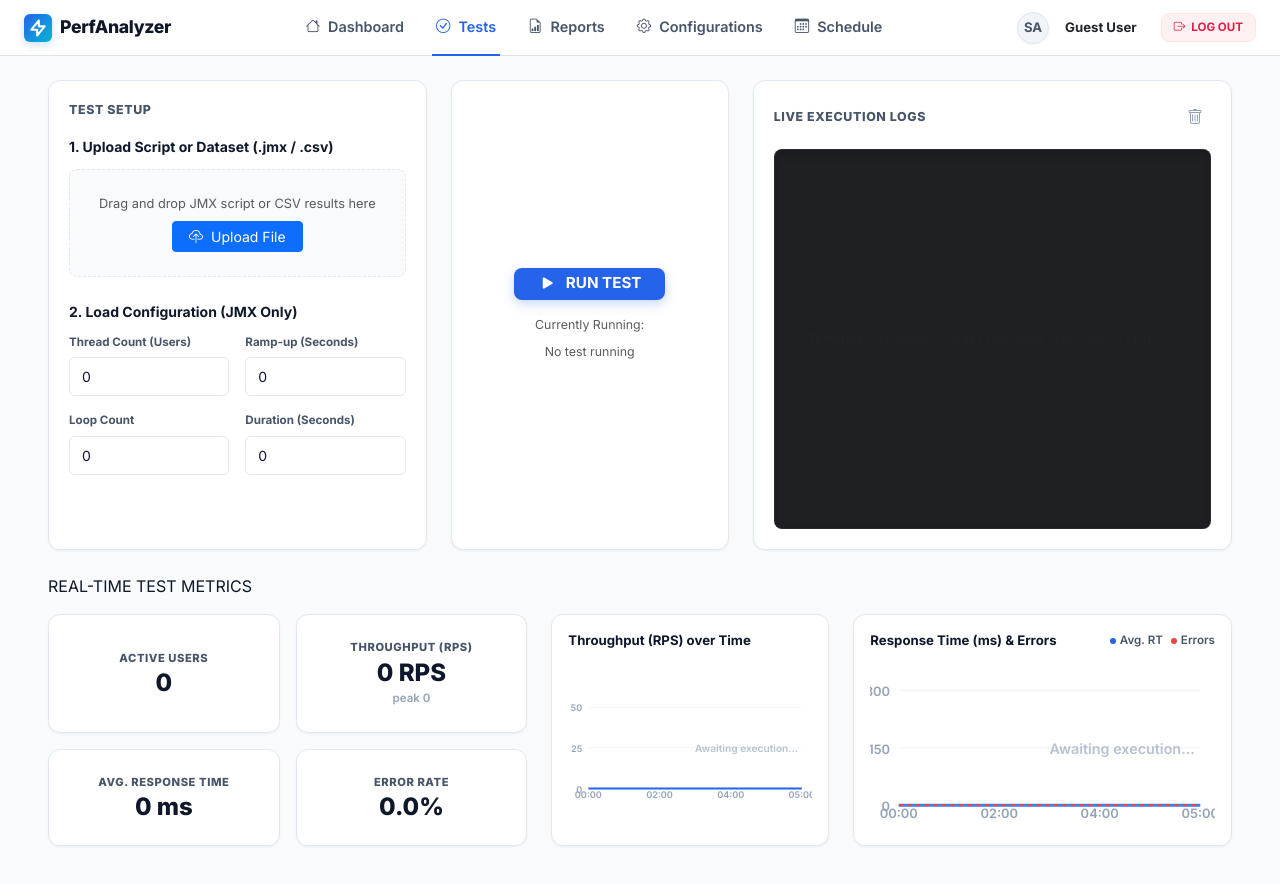
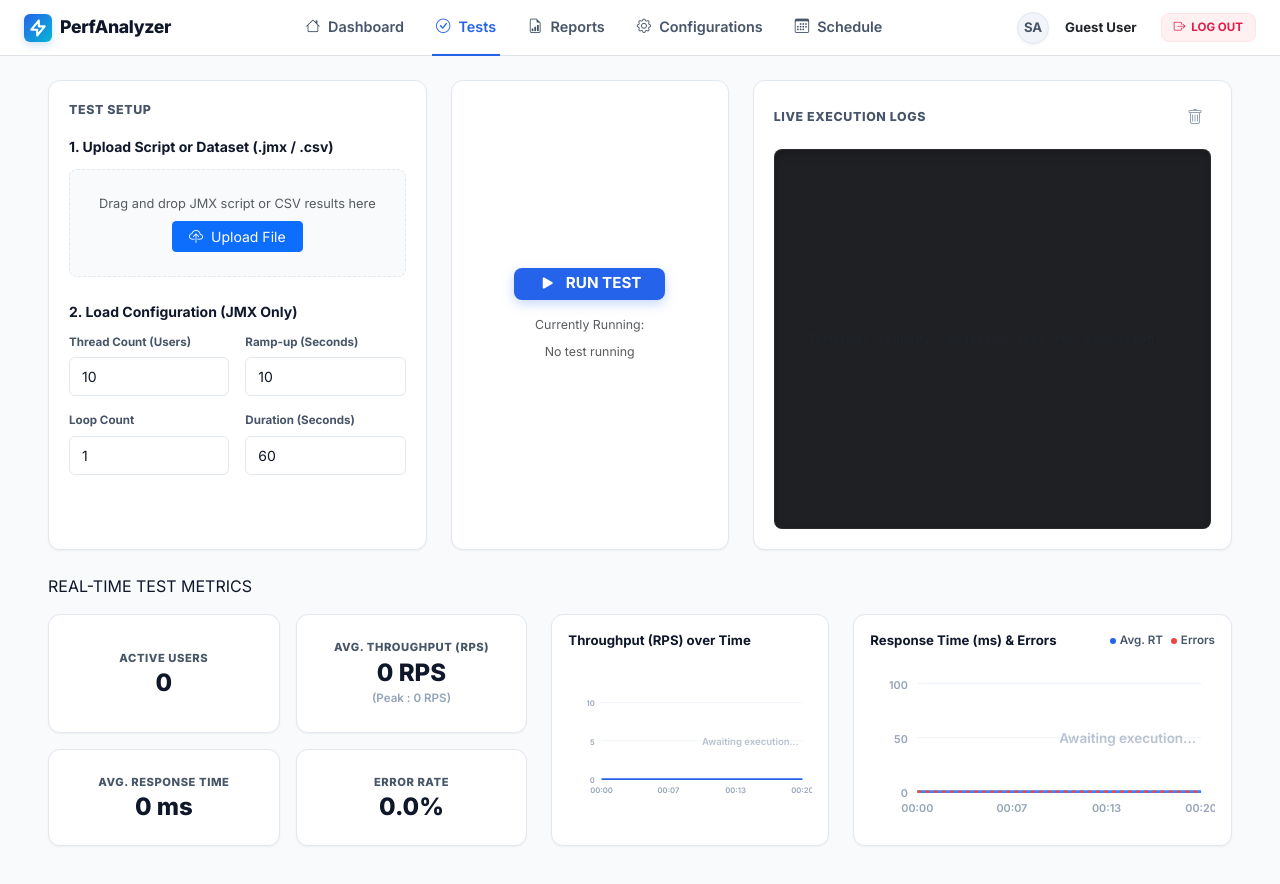
Before and after one commit to Himanshux19/PerfAnalyzer, an Angular app in the folder perfAnalyzer-frontend/: page /dashboard in a window 1280 px wide. Shown: the top 884 px of the page. Built offline with nearby package versions, Linux system fonts and the light colour scheme; sample sign-in values are in the browser's storage.

Commit message:
feat: enhance performance metrics display and update requirements.txt

```diff
--- a/perfAnalyzer-frontend/src/app/api.service.ts
+++ b/perfAnalyzer-frontend/src/app/api.service.ts
@@ -24,6 +24,7 @@ export interface TestStatusResponse {
   jmeter_log: string;
   bzt_log: string;
   throughput?: number;
+  windowed_rps?: number;
   avg_rt?: number;
   error_rate?: number;
   active_users?: number;
@@ -49,10 +50,12 @@ export class ApiService {
   csvUploadStatus = signal<'idle' | 'uploading' | 'success' | 'error'>('idle');
 
   users = signal<number | null>(0);
-  rampUp = signal<number | null>(0);
-  loopCount = signal<number | null>(0);
-  duration = signal<number | null>(0);
+  concurrency = signal<number | null>(10);
+  rampUp = signal<number | null>(10);
+  loopCount = signal<number | null>(1);
+  duration = signal<number | null>(60);
   scheduler = signal<boolean>(false);
+  elapsedSeconds = signal<number>(0);
 
   // Execution state & console output logs
   testStatus = signal<'idle' | 'running' | 'success' | 'error'>('idle');
@@ -63,6 +66,8 @@ export class ApiService {
   // Real-time parsed metrics from bzt.log
   runnerRps = signal<string>('0 RPS');
   runnerPeakRps = signal<string>('peak 0');
+  runnerAvgRps = signal<string>('0 RPS');
+  totalRequests = signal<number>(0);
   runnerAvgRt = signal<string>('0 ms');
   runnerErrorRate = signal<string>('0.0%');
 
--- a/perfAnalyzer-frontend/src/app/components/dashboard/dashboard.html
+++ b/perfAnalyzer-frontend/src/app/components/dashboard/dashboard.html
@@ -6,13 +6,12 @@
   <div class="container-fluid py-4 px-lg-5">
     <!-- Upper Section Grid (Test Setup, Run Control, logs console) -->
     <div class="row g-4 mb-4">
-      <!-- 1. Test Setup Configuration Card (col-lg-4: 33.3%) -->
-      <div class="col-lg-4">
+      <div class="col-lg-4 col-md-6 col-12">
         <app-test-config></app-test-config>
       </div>
 
       <!-- 2. Central Run Test Trigger Card (Reduced to col-lg-3: 25%) -->
-      <div class="col-lg-3">
+      <div class="col-lg-3 col-md-6 col-12">
         <div class="card-premium d-flex flex-column align-items-center justify-content-center p-4 h-100 text-center run-test-container-card">
           <!-- Play Button (Decreased padding) -->
           <button type="button" class="btn-run-massive py-2.5 px-4 mb-3" (click)="onRunTest()" [disabled]="api.testStatus() === 'running'">
@@ -64,7 +63,7 @@
       </div>
 
       <!-- 3. Live Logs Terminal (Increased to col-lg-5: 41.7%) -->
-      <div class="col-lg-5">
+      <div class="col-lg-5 col-md-12 col-12">
         <app-logs></app-logs>
       </div>
     </div>
--- a/perfAnalyzer-frontend/src/app/components/navbar/navbar.html
+++ b/perfAnalyzer-frontend/src/app/components/navbar/navbar.html
@@ -11,7 +11,7 @@
   </div>
 
   <!-- Center Nav Links -->
-  <nav class="runner-nav-links">
+  <nav class="runner-nav-links d-none d-lg-block">
     <ul class="d-flex align-items-center gap-4 list-unstyled m-0">
       <li><a class="runner-nav-item"><i class="bi bi-house me-2"></i>Dashboard</a></li>
       <li><a class="runner-nav-item active"><i class="bi bi-check-circle me-2"></i>Tests</a></li>
@@ -26,10 +26,9 @@
     <div class="user-circle-initials font-semibold">{{ getInitials() }}</div>
     <div class="d-none d-md-flex flex-column text-start" style="line-height: 1.25;">
       <span class="text-dark font-bold" style="font-size: 0.825rem; font-weight: 700; color: #1e293b;">{{ getFullName() || 'Guest User' }}</span>
-      <!-- <span class="text-muted" style="font-size: 0.7rem; color: #64748b;">{{ getUsername() }}</span> -->
     </div>
     <button type="button" class="btn-logout-premium ms-2" (click)="onLogout()" title="Log Out">
-      <i class="bi bi-box-arrow-right"></i> LOG OUT
+      <i class="bi bi-box-arrow-right"></i> <span class="d-none d-sm-inline">LOG OUT</span>
     </button>
   </div>
 </header>
--- a/perfAnalyzer-frontend/src/app/components/reports/reports.css
+++ b/perfAnalyzer-frontend/src/app/components/reports/reports.css
@@ -73,7 +73,7 @@
 
 .graph-axis-text {
   fill: var(--text-muted);
-  font-size: 9px;
+  font-size: 8px;
   font-weight: 600;
   font-family: var(--font-sans);
 }
--- a/perfAnalyzer-frontend/src/app/components/reports/reports.html
+++ b/perfAnalyzer-frontend/src/app/components/reports/reports.html
@@ -4,7 +4,7 @@
 
   <div class="row g-4">
     <!-- 4 Metric Scorecards Grid -->
-    <div class="col-lg-5">
+    <div class="col-lg-5 col-md-6 col-12">
       <div class="row g-3">
         <!-- Active Users -->
         <div class="col-6">
@@ -16,9 +16,9 @@
         <!-- Throughput -->
         <div class="col-6">
           <div class="card-premium p-4 d-flex flex-column align-items-center justify-content-center text-center">
-            <div class="runner-kpi-label">THROUGHPUT (RPS)</div>
-            <div class="runner-kpi-val">{{ api.runnerRps() }}</div>
-            <div class="runner-kpi-sub">{{ api.runnerPeakRps() }}</div>
+            <div class="runner-kpi-label">AVG. THROUGHPUT (RPS)</div>
+            <div class="runner-kpi-val">{{ api.runnerAvgRps() }}</div>
+            <div class="runner-kpi-sub">(Peak : {{ api.runnerRps() }})</div>
           </div>
         </div>
         <!-- Avg RT -->
@@ -39,30 +39,30 @@
     </div>
 
     <!-- Throughput RPS Over Time -->
-    <div class="col-lg-3">
+    <div class="col-lg-3 col-md-6 col-12">
       <div class="card-premium p-3 d-flex flex-column">
         <div class="runner-chart-header mb-3">
           <div class="runner-chart-title">Throughput (RPS) over Time</div>
         </div>
         <div class="flex-grow-1 d-flex align-items-center justify-content-center">
-          <svg viewBox="0 0 240 100" class="svg-graph">
-            <line x1="20" y1="10" x2="230" y2="10" class="graph-grid" />
-            <line x1="20" y1="50" x2="230" y2="50" class="graph-grid" />
-            <line x1="20" y1="90" x2="230" y2="90" class="graph-grid" />
-            <text x="14" y="14" class="graph-axis-text text-right">50</text>
-            <text x="14" y="54" class="graph-axis-text text-right">25</text>
-            <text x="14" y="94" class="graph-axis-text text-right">0</text>
+          <svg viewBox="0 0 255 115" class="svg-graph">
+            <line x1="35" y1="10" x2="245" y2="10" class="graph-grid" />
+            <line x1="35" y1="50" x2="245" y2="50" class="graph-grid" />
+            <line x1="35" y1="90" x2="245" y2="90" class="graph-grid" />
+            <text x="28" y="14" class="graph-axis-text text-right">{{ getRpsMax() }}</text>
+            <text x="28" y="54" class="graph-axis-text text-right">{{ getRpsMiddle() }}</text>
+            <text x="28" y="94" class="graph-axis-text text-right">0</text>
 
-            <text x="20" y="99" class="graph-axis-text text-center">00:00</text>
-            <text x="90" y="99" class="graph-axis-text text-center">02:00</text>
-            <text x="160" y="99" class="graph-axis-text text-center">04:00</text>
-            <text x="230" y="99" class="graph-axis-text text-center">05:00</text>
+            <text x="35" y="105" class="graph-axis-text text-center">{{ getLeftTimeLabel() }}</text>
+            <text x="105" y="105" class="graph-axis-text text-center">{{ getMiddle1TimeLabel() }}</text>
+            <text x="175" y="105" class="graph-axis-text text-center">{{ getMiddle2TimeLabel() }}</text>
+            <text x="245" y="105" class="graph-axis-text text-center">{{ getRightTimeLabel() }}</text>
 
             <!-- Dynamic RPS Line -->
             <path [attr.d]="getRpsPath()" fill="none" stroke="#2563eb" stroke-width="2" />
 
             @if (api.rpsHistory().length === 0) {
-              <text x="125" y="54" class="chart-empty-overlay text-center">Awaiting execution...</text>
+              <text x="140" y="54" class="chart-empty-overlay text-center">Awaiting execution...</text>
             }
           </svg>
         </div>
@@ -70,7 +70,7 @@
     </div>
 
     <!-- Response Time (ms) & Errors -->
-    <div class="col-lg-4">
+    <div class="col-lg-4 col-md-12 col-12">
       <div class="card-premium p-3 d-flex flex-column">
         <div class="runner-chart-header mb-3 d-flex justify-content-between align-items-center">
           <div class="runner-chart-title">Response Time (ms) & Errors</div>
@@ -80,25 +80,25 @@
           </div>
         </div>
         <div class="flex-grow-1 d-flex align-items-center justify-content-center">
-          <svg viewBox="0 0 240 100" class="svg-graph">
-            <line x1="20" y1="10" x2="230" y2="10" class="graph-grid" />
-            <line x1="20" y1="50" x2="230" y2="50" class="graph-grid" />
-            <line x1="20" y1="90" x2="230" y2="90" class="graph-grid" />
-            <text x="14" y="14" class="graph-axis-text text-right">300</text>
-            <text x="14" y="54" class="graph-axis-text text-right">150</text>
-            <text x="14" y="94" class="graph-axis-text text-right">0</text>
+          <svg viewBox="0 0 255 115" class="svg-graph">
+            <line x1="35" y1="10" x2="245" y2="10" class="graph-grid" />
+            <line x1="35" y1="50" x2="245" y2="50" class="graph-grid" />
+            <line x1="35" y1="90" x2="245" y2="90" class="graph-grid" />
+            <text x="28" y="14" class="graph-axis-text text-right">{{ getRtMax() }}</text>
+            <text x="28" y="54" class="graph-axis-text text-right">{{ getRtMiddle() }}</text>
+            <text x="28" y="94" class="graph-axis-text text-right">0</text>
 
-            <text x="20" y="99" class="graph-axis-text text-center">00:00</text>
-            <text x="90" y="99" class="graph-axis-text text-center">02:00</text>
-            <text x="160" y="99" class="graph-axis-text text-center">04:00</text>
-            <text x="230" y="99" class="graph-axis-text text-center">05:00</text>
+            <text x="35" y="105" class="graph-axis-text text-center">{{ getLeftTimeLabel() }}</text>
+            <text x="105" y="105" class="graph-axis-text text-center">{{ getMiddle1TimeLabel() }}</text>
+            <text x="175" y="105" class="graph-axis-text text-center">{{ getMiddle2TimeLabel() }}</text>
+            <text x="245" y="105" class="graph-axis-text text-center">{{ getRightTimeLabel() }}</text>
 
             <!-- Dynamic RT Line (blue) & Error Line (red) -->
             <path [attr.d]="getRtPath()" fill="none" stroke="#3b82f6" stroke-width="2" />
             <path [attr.d]="getErrorPath()" fill="none" stroke="#ef4444" stroke-width="1.5" stroke-dasharray="3,3" />
 
             @if (api.rtHistory().length === 0) {
-              <text x="125" y="54" class="chart-empty-overlay text-center">Awaiting execution...</text>
+              <text x="140" y="54" class="chart-empty-overlay text-center">Awaiting execution...</text>
             }
           </svg>
         </div>
--- a/perfAnalyzer-frontend/src/app/components/reports/reports.ts
+++ b/perfAnalyzer-frontend/src/app/components/reports/reports.ts
@@ -10,12 +10,64 @@ import { ApiService } from '../../api.service';
 export class Reports {
   constructor(protected api: ApiService) {}
 
+  getRpsMax(): number {
+    const history = this.api.rpsHistory();
+    return Math.max(...history, 10);
+  }
+
+  getRpsMiddle(): number {
+    return Math.round((this.getRpsMax() / 2) * 10) / 10;
+  }
+
+  getRtMax(): number {
+    const history = this.api.rtHistory();
+    return Math.max(...history, 100);
+  }
+
+  getRtMiddle(): number {
+    return Math.round(this.getRtMax() / 2);
+  }
+
+  formatTime(seconds: number): string {
+    const mins = Math.floor(seconds / 60);
+    const secs = seconds % 60;
+    return `${mins.toString().padStart(2, '0')}:${secs.toString().padStart(2, '0')}`;
+  }
+
+  getLeftTimeLabel(): string {
+    const elapsed = this.api.elapsedSeconds();
+    const start = Math.max(0, elapsed - 20);
+    return this.formatTime(start);
+  }
+
+  getMiddle1TimeLabel(): string {
+    const elapsed = this.api.elapsedSeconds();
+    const start = Math.max(0, elapsed - 20);
+    const end = Math.max(20, elapsed);
+    const t = Math.round(start + (end - start) * (70 / 210));
+    return this.formatTime(t);
+  }
+
+  getMiddle2TimeLabel(): string {
+    const elapsed = this.api.elapsedSeconds();
+    const start = Math.max(0, elapsed - 20);
+    const end = Math.max(20, elapsed);
+    const t = Math.round(start + (end - start) * (140 / 210));
+    return this.formatTime(t);
+  }
+
+  getRightTimeLabel(): string {
+    const elapsed = this.api.elapsedSeconds();
+    const end = Math.max(20, elapsed);
+    return this.formatTime(end);
+  }
+
   getRpsPath(): string {
     const history = this.api.rpsHistory();
-    if (history.length < 2) return 'M 20,90 L 230,90';
-    const maxVal = Math.max(...history, 10);
+    if (history.length < 2) return 'M 35,90 L 245,90';
+    const maxVal = this.getRpsMax();
     return history.map((val, i) => {
-      const x = 20 + i * (210 / (history.length - 1));
+      const x = 35 + i * (210 / (history.length - 1));
       const y = 90 - (val / maxVal) * 80;
       return `${i === 0 ? 'M' : 'L'} ${x},${y}`;
     }).join(' ');
@@ -23,10 +75,10 @@ export class Reports {
 
   getRtPath(): string {
     const history = this.api.rtHistory();
-    if (history.length < 2) return 'M 20,90 L 230,90';
-    const maxVal = Math.max(...history, 100);
+    if (history.length < 2) return 'M 35,90 L 245,90';
+    const maxVal = this.getRtMax();
     return history.map((val, i) => {
-      const x = 20 + i * (210 / (history.length - 1));
+      const x = 35 + i * (210 / (history.length - 1));
       const y = 90 - (val / maxVal) * 80;
       return `${i === 0 ? 'M' : 'L'} ${x},${y}`;
     }).join(' ');
@@ -34,10 +86,10 @@ export class Reports {
 
   getErrorPath(): string {
     const history = this.api.errorHistory();
-    if (history.length < 2) return 'M 20,90 L 230,90';
+    if (history.length < 2) return 'M 35,90 L 245,90';
     const maxVal = Math.max(...history, 1);
     return history.map((val, i) => {
-      const x = 20 + i * (210 / (history.length - 1));
+      const x = 35 + i * (210 / (history.length - 1));
       const y = 90 - (val / maxVal) * 80;
       return `${i === 0 ? 'M' : 'L'} ${x},${y}`;
     }).join(' ');
--- a/perfAnalyzer-frontend/src/app/components/test-config/test-config.html
+++ b/perfAnalyzer-frontend/src/app/components/test-config/test-config.html
@@ -67,19 +67,19 @@
     <div class="setup-section-title">2. Load Configuration (JMX Only)</div>
 
     <div class="row g-3">
-      <div class="col-6">
+      <div class="col-sm-6 col-12">
         <label class="form-label-premium">Thread Count (Users)</label>
-        <input type="number" class="form-input-premium" [ngModel]="api.users()" (ngModelChange)="api.users.set($event)" [disabled]="!!api.csvFileName()" />
+        <input type="number" class="form-input-premium" [ngModel]="api.concurrency()" (ngModelChange)="api.concurrency.set($event)" [disabled]="!!api.csvFileName()" />
       </div>
-      <div class="col-6">
+      <div class="col-sm-6 col-12">
         <label class="form-label-premium">Ramp-up (Seconds)</label>
         <input type="number" class="form-input-premium" [ngModel]="api.rampUp()" (ngModelChange)="api.rampUp.set($event)" [disabled]="!!api.csvFileName()" />
       </div>
-      <div class="col-6">
+      <div class="col-sm-6 col-12">
         <label class="form-label-premium">Loop Count</label>
         <input type="number" class="form-input-premium" [ngModel]="api.loopCount()" (ngModelChange)="api.loopCount.set($event)" [disabled]="!!api.csvFileName()" />
       </div>
-      <div class="col-6">
+      <div class="col-sm-6 col-12">
         <label class="form-label-premium">Duration (Seconds)</label>
         <input type="number" class="form-input-premium" [ngModel]="api.duration()" (ngModelChange)="api.duration.set($event)" [disabled]="!!api.csvFileName()" />
       </div>
```
Also changed, not shown: perfAnalyzer-frontend/src/app/components/auth/auth.css (+7 -0 lines), perfAnalyzer-frontend/src/app/components/dashboard/dashboard.ts (+23 -7 lines), 2 other files (tests, documents, lock files or other folders).
